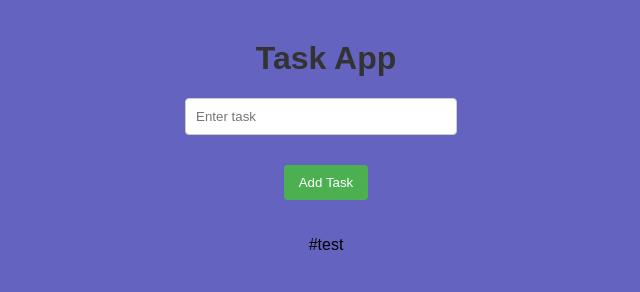
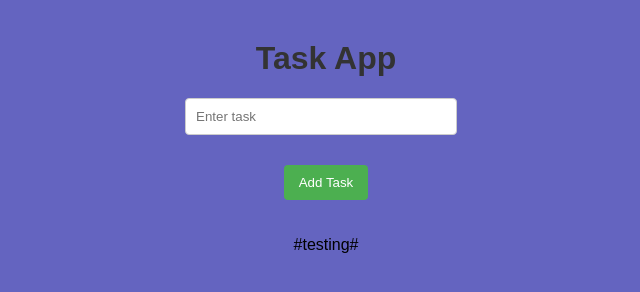
Before and after one commit to Bambagee/task-app, a plain HTML site: page frontend/index.html in a window 1280 px wide. Shown: the full height of the page, 314-954 px from the left. Drawn offline with Linux system fonts and the light colour scheme.

Commit message:
test: end-to-end verification change

```diff
--- a/frontend/index.html
+++ b/frontend/index.html
@@ -10,6 +10,6 @@
     <button onclick="addTask()">Add Task</button>
     <ul id="taskList"></ul>
     <script src="app.js"></script>
-    #test
+    #testing#
 </body>
 </html>
```
